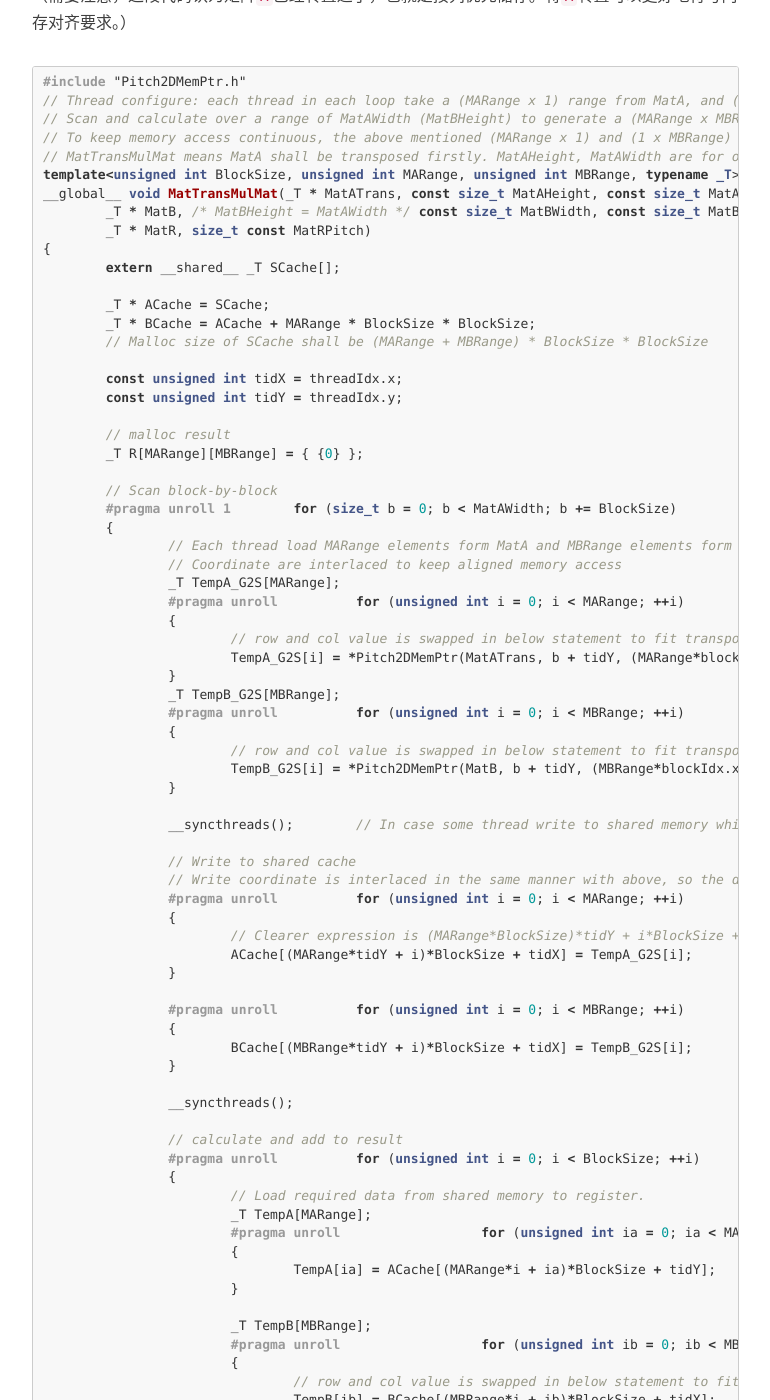
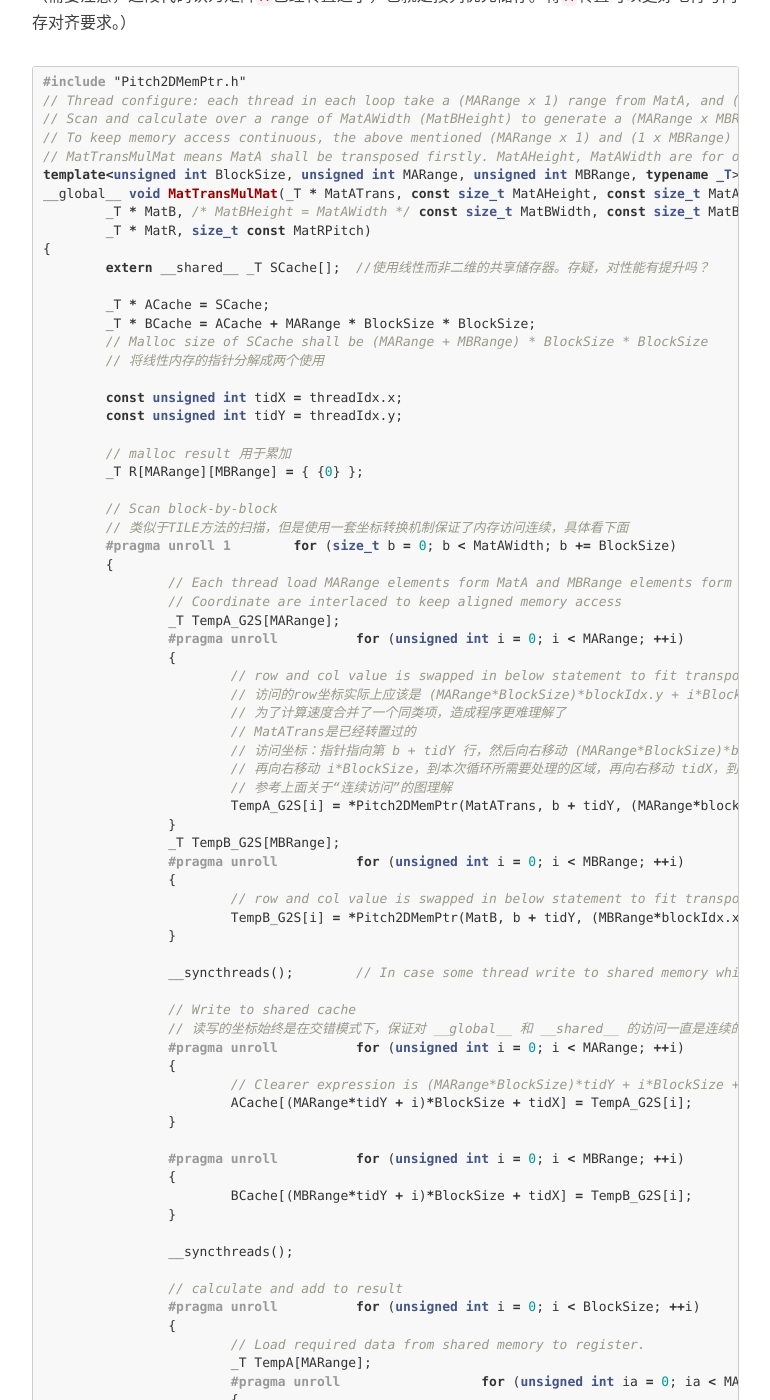
Before and after one commit to metorm/metorm.github.io, a Jekyll site: the page built from _posts/2016-09-01-CUDA-matrix-multiply-optimization.markdown, in a window 1280 px wide and 1400 px high, scrolled down 6270 px. Shown: the whole window, without its empty margins (233-1003 px from the left). Built offline with Jekyll 4.4.1, drawn with Linux system fonts in a browser that asks for light colours; nearby versions of some CDN libraries; comment, search, counter and statistics services are not loaded; some of the changed text lies outside the part shown.

Commit message:
Modify a post.

````diff
--- a/_posts/2016-09-01-CUDA-matrix-multiply-optimization.markdown
+++ b/_posts/2016-09-01-CUDA-matrix-multiply-optimization.markdown
@@ -158,19 +158,21 @@
 	_T * MatB, /* MatBHeight = MatAWidth */ const size_t MatBWidth, const size_t MatBPitch,
 	_T * MatR, size_t const MatRPitch)
 {
-	extern __shared__ _T SCache[];
+	extern __shared__ _T SCache[];	//使用线性而非二维的共享储存器。存疑，对性能有提升吗？
 
 	_T * ACache = SCache;
 	_T * BCache = ACache + MARange * BlockSize * BlockSize;
 	// Malloc size of SCache shall be (MARange + MBRange) * BlockSize * BlockSize
+	// 将线性内存的指针分解成两个使用
 
 	const unsigned int tidX = threadIdx.x;
 	const unsigned int tidY = threadIdx.y;
 
-	// malloc result
+	// malloc result 用于累加
 	_T R[MARange][MBRange] = { {0} };
 
 	// Scan block-by-block
+	// 类似于TILE方法的扫描，但是使用一套坐标转换机制保证了内存访问连续，具体看下面
 	#pragma unroll 1
 	for (size_t b = 0; b < MatAWidth; b += BlockSize)
 	{
@@ -181,6 +183,12 @@
 		for (unsigned int i = 0; i < MARange; ++i)
 		{
 			// row and col value is swapped in below statement to fit transposed MatA
+			// 访问的row坐标实际上应该是 (MARange*BlockSize)*blockIdx.y + i*BlockSize + tidX
+			// 为了计算速度合并了一个同类项，造成程序更难理解了
+			// MatATrans是已经转置过的
+			// 访问坐标：指针指向第 b + tidY 行，然后向右移动 (MARange*BlockSize)*blockIdx.y 到本block负责的块
+			// 再向右移动 i*BlockSize，到本次循环所需要处理的区域，再向右移动 tidX，到这一区域中本线程负责的元素
+			// 参考上面关于“连续访问”的图理解
 			TempA_G2S[i] = *Pitch2DMemPtr(MatATrans, b + tidY, (MARange*blockIdx.y + i)*BlockSize + tidX, MatAPitch);
 		}
 		_T TempB_G2S[MBRange];
@@ -194,7 +202,7 @@
 		__syncthreads();	// In case some thread write to shared memory while others are still using it in last loop
 
 		// Write to shared cache
-		// Write coordinate is interlaced in the same manner with above, so the data in shared memory is continuous again
+		// 读写的坐标始终是在交错模式下，保证对 __global__ 和 __shared__ 的访问一直是连续的
 		#pragma unroll
 		for (unsigned int i = 0; i < MARange; ++i)
 		{
@@ -226,7 +234,6 @@
 			#pragma  unroll
 			for (unsigned int ib = 0; ib < MBRange; ++ib)
 			{
-				// row and col value is swapped in below statement to fit transposed MatA
 				TempB[ib] = BCache[(MBRange*i + ib)*BlockSize + tidX];
 			}
 
@@ -257,3 +264,7 @@
 	}
 }
 ```
+
+下图展示了`block`中一个线程所负责写入到结果中的元素（红色）以及其需要读取的元素（绿色）。
+
+![线程结构](/img/in-post/2016-09-01-CUDA-matrix-multiply-optimization/thread-configure.png)
````
Also changed, not shown: img/in-post/2016-09-01-CUDA-matrix-multiply-optimization/thread-configure.png (added).
